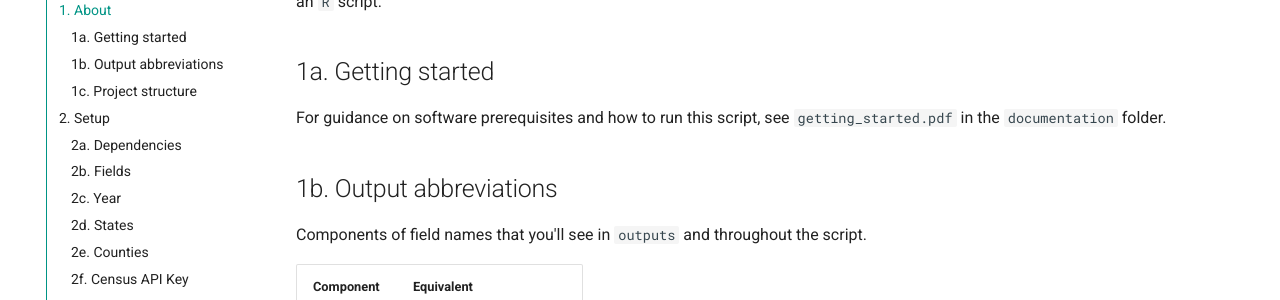
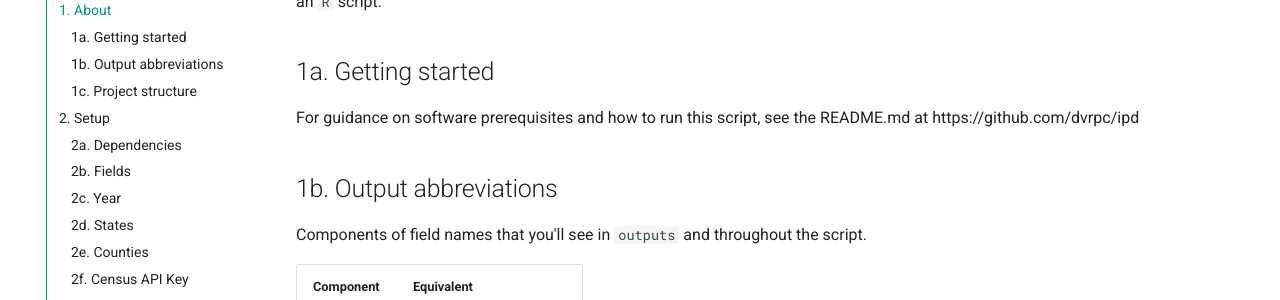
Before and after one commit to dvrpc/ipd, an MkDocs documentation site: the page built from docs/index.md, in a window 1280 px wide and 900 px high, scrolled down 939 px. Shown: the part 152-452 px from the top of the window. Built offline with MkDocs 1.6.1 and Material for MkDocs 9.7.7, drawn with Linux system fonts in a browser that asks for light colours.

```diff
--- a/docs/index.md
+++ b/docs/index.md
@@ -49,7 +49,7 @@
 
 ## 1a. Getting started {#one_a}
 
-For guidance on software prerequisites and how to run this script, see `getting_started.pdf` in the `documentation` folder.
+For guidance on software prerequisites and how to run this script, see the README.md at https://github.com/dvrpc/ipd
 
 ## 1b. Output abbreviations {#one_b}
 
--- a/mkdocs.yml
+++ b/mkdocs.yml
@@ -11,6 +11,8 @@
     - content.tabs.link
     - content.code.annotation
     - content.code.copy
+    - content.code.select
+    - content.code.annotate
   language: en
   palette:
     - scheme: default
@@ -29,8 +31,11 @@
 markdown_extensions:
   - pymdownx.highlight:
       anchor_linenums: true
+      line_spans: __span
+      pygments_lang_class: true
   - pymdownx.inlinehilite
   - pymdownx.snippets
+  - pymdownx.superfences
   - admonition
   - pymdownx.arithmatex:
       generic: true
```
